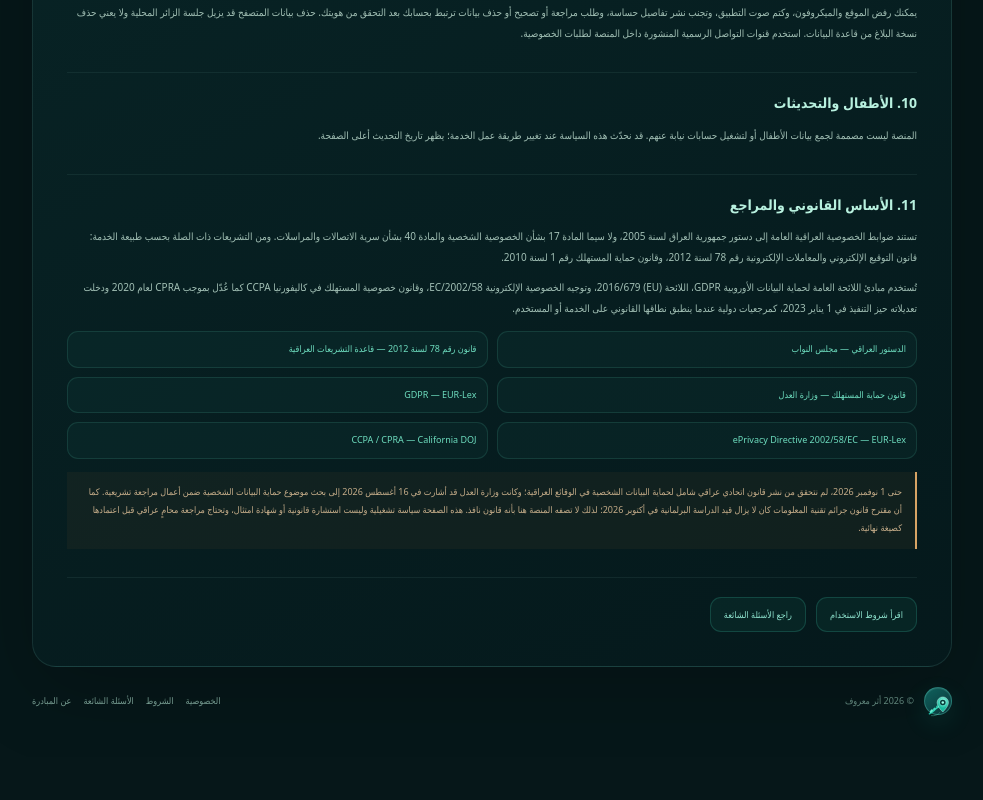
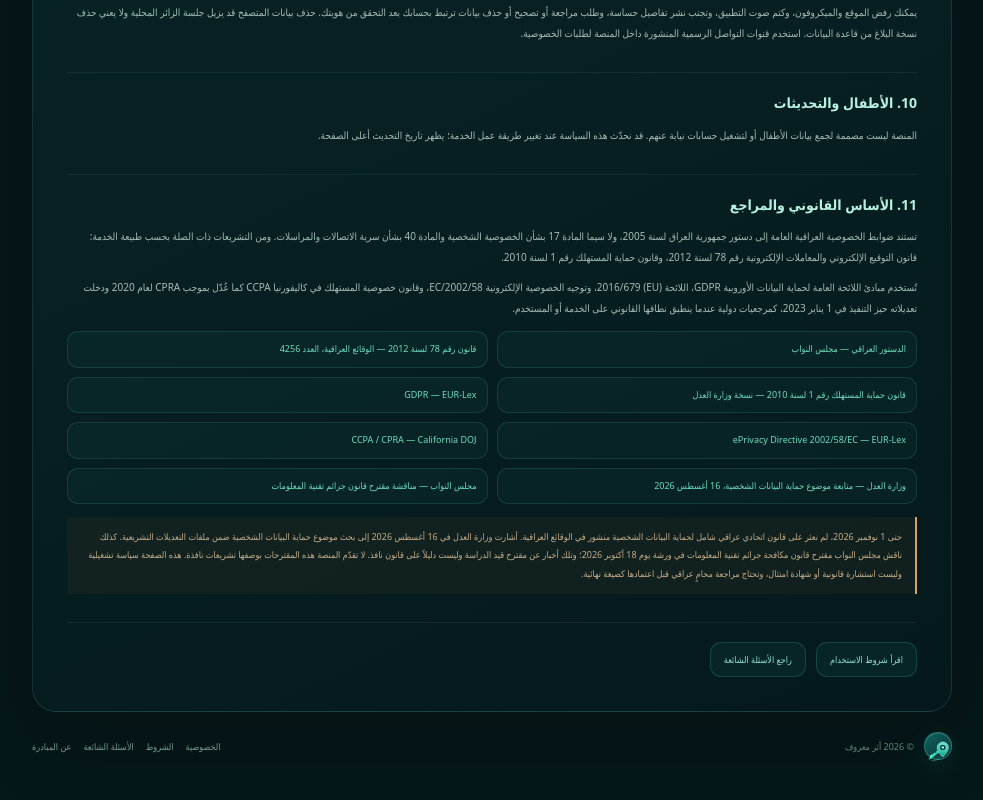
Before and after one commit to ahmedfouaadqi-glitch/atharmaaroof, a Next.js app: page /privacy in a window 1280 px wide. Shown: the part 1506-2306 px from the top of the page, without its empty margins (148-1131 px from the left). Before the commit the page ends 2263 px from the top, so only its background shows below. Built offline with nearby package versions, Linux system fonts and the light colour scheme.

Commit message:
legal: update Iraqi law sources and distinguish proposals from enacted laws

```diff
--- a/app/privacy/page.tsx
+++ b/app/privacy/page.tsx
@@ -75,13 +75,15 @@ export default function PrivacyPage() {
         <p>تُستخدم مبادئ اللائحة العامة لحماية البيانات الأوروبية GDPR، اللائحة (EU) 2016/679، وتوجيه الخصوصية الإلكترونية 2002/58/EC، وقانون خصوصية المستهلك في كاليفورنيا CCPA كما عُدّل بموجب CPRA لعام 2020 ودخلت تعديلاته حيز التنفيذ في 1 يناير 2023، كمرجعيات دولية عندما ينطبق نطاقها القانوني على الخدمة أو المستخدم.</p>
         <div className="legal-source-links">
           <a href="https://iq.parliament.iq/%D8%A7%D9%84%D8%AF%D8%B3%D8%AA%D9%88%D8%B1-%D8%A7%D9%84%D8%B9%D8%B1%D8%A7%D9%82%D9%8A/" target="_blank" rel="noreferrer">الدستور العراقي — مجلس النواب</a>
-          <a href="https://iraqld.msla.iq/legislations/showlegislation?lawbookid=29855" target="_blank" rel="noreferrer">قانون رقم 78 لسنة 2012 — قاعدة التشريعات العراقية</a>
-          <a href="https://www.moj.gov.iq/view.6152/" target="_blank" rel="noreferrer">قانون حماية المستهلك — وزارة العدل</a>
+          <a href="https://www.moj.gov.iq/view.205/" target="_blank" rel="noreferrer">قانون رقم 78 لسنة 2012 — الوقائع العراقية، العدد 4256</a>
+          <a href="https://www.moj.gov.iq/upload/pdf/%D9%82%D8%A7%D9%86%D9%88%D9%86%20%D8%AD%D9%85%D8%A7%D9%8A%D8%A9%20%D8%A7%D9%84%D9%85%D8%B3%D8%AA%D9%87%D9%84%D9%83.pdf" target="_blank" rel="noreferrer">قانون حماية المستهلك رقم 1 لسنة 2010 — نسخة وزارة العدل</a>
           <a href="https://eur-lex.europa.eu/eli/reg/2016/679/" target="_blank" rel="noreferrer">GDPR — EUR-Lex</a>
           <a href="https://eur-lex.europa.eu/eli/dir/2002/58/oj" target="_blank" rel="noreferrer">ePrivacy Directive 2002/58/EC — EUR-Lex</a>
           <a href="https://www.oag.ca.gov/privacy/ccpa" target="_blank" rel="noreferrer">CCPA / CPRA — California DOJ</a>
+          <a href="https://moj.gov.iq/view.10456/" target="_blank" rel="noreferrer">وزارة العدل — متابعة موضوع حماية البيانات الشخصية، 16 أغسطس 2026</a>
+          <a href="https://iq.parliament.iq/blog/%D9%84%D8%AC%D9%86%D8%A9-%D8%A7%D9%84%D8%A3%D9%85%D9%86-%D9%88%D8%A7%D9%84%D8%AF%D9%81%D8%A7%D8%B9-%D8%A7%D9%84%D9%86%D9%8A%D8%A7%D8%A8%D9%8A%D8%A9-%D8%AA%D9%86%D8%A7%D9%82%D8%B4-%D9%85%D9%82%D8%AA-7/" target="_blank" rel="noreferrer">مجلس النواب — مناقشة مقترح قانون جرائم تقنية المعلومات</a>
         </div>
-        <p className="legal-disclaimer">حتى 1 نوفمبر 2026، لم نتحقق من نشر قانون اتحادي عراقي شامل لحماية البيانات الشخصية في الوقائع العراقية؛ وكانت وزارة العدل قد أشارت في 16 أغسطس 2026 إلى بحث موضوع حماية البيانات الشخصية ضمن أعمال مراجعة تشريعية. كما أن مقترح قانون جرائم تقنية المعلومات كان لا يزال قيد الدراسة البرلمانية في أكتوبر 2026؛ لذلك لا تصفه المنصة هنا بأنه قانون نافذ. هذه الصفحة سياسة تشغيلية وليست استشارة قانونية أو شهادة امتثال، وتحتاج مراجعة محامٍ عراقي قبل اعتمادها كصيغة نهائية.</p>
+        <p className="legal-disclaimer">حتى 1 نوفمبر 2026، لم نعثر على قانون اتحادي عراقي شامل لحماية البيانات الشخصية منشور في الوقائع العراقية. أشارت وزارة العدل في 16 أغسطس 2026 إلى بحث موضوع حماية البيانات الشخصية ضمن ملفات التعديلات التشريعية. كذلك ناقش مجلس النواب مقترح قانون مكافحة جرائم تقنية المعلومات في ورشة يوم 18 أكتوبر 2026؛ وتلك أخبار عن مقترح قيد الدراسة وليست دليلاً على قانون نافذ. لا تقدّم المنصة هذه المقترحات بوصفها تشريعات نافذة. هذه الصفحة سياسة تشغيلية وليست استشارة قانونية أو شهادة امتثال، وتحتاج مراجعة محامٍ عراقي قبل اعتمادها كصيغة نهائية.</p>
       </section>
       <section className="info-next-links">
         <Link href="/terms">اقرأ شروط الاستخدام</Link>
```
